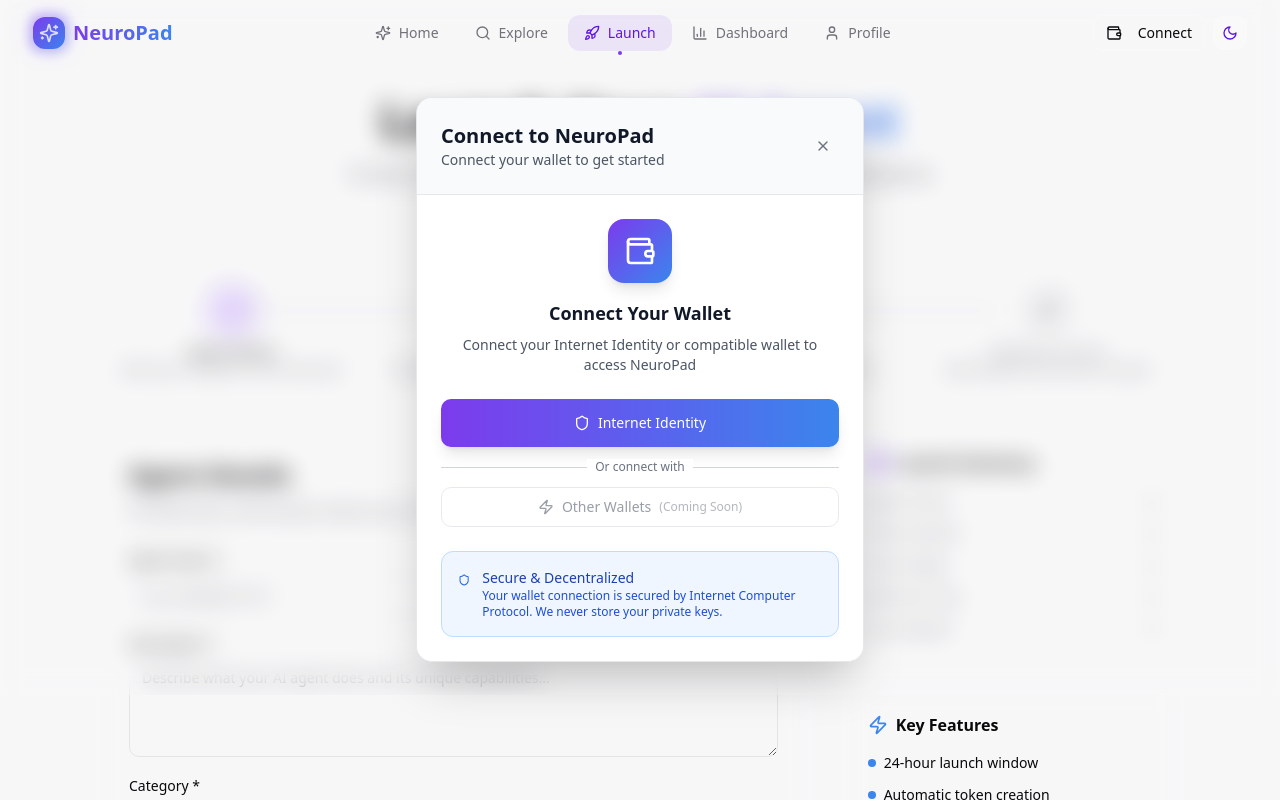
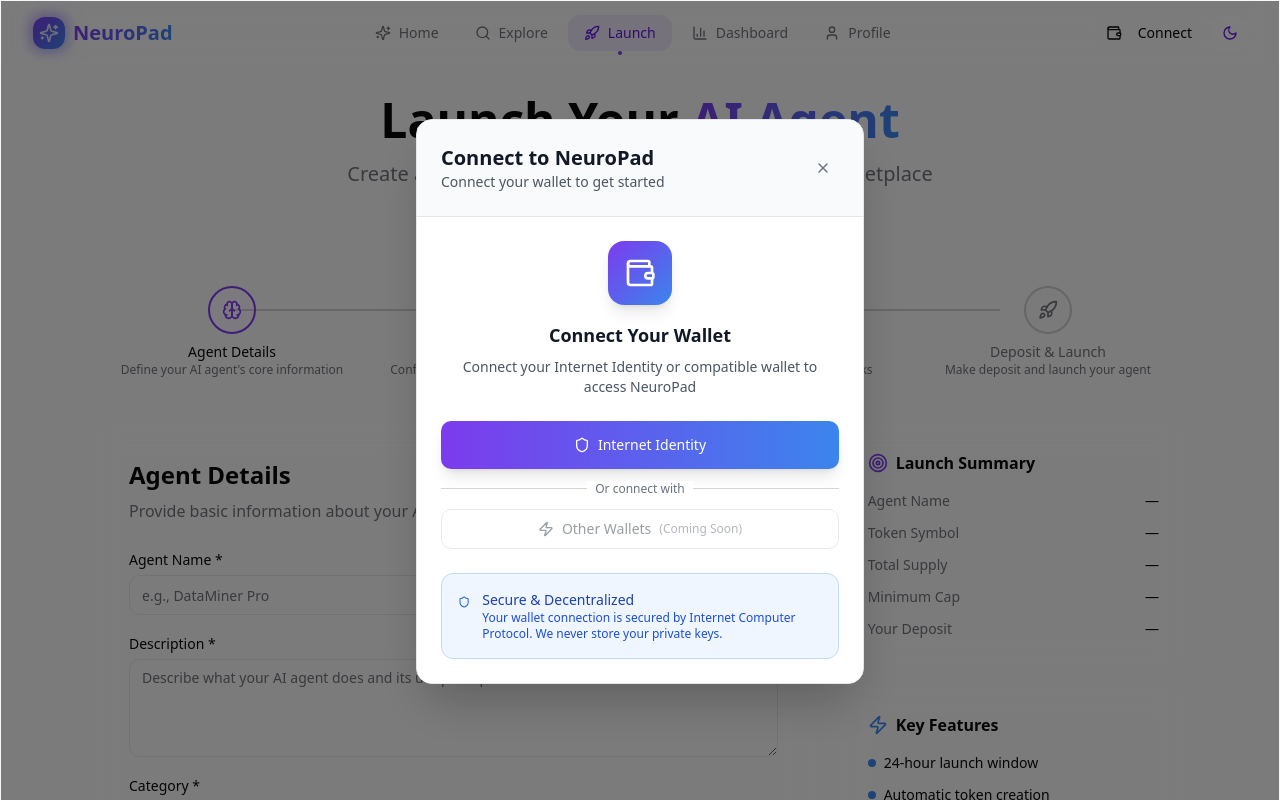
Before and after one commit to anish-singh-rawat/ICP-NeuroPad, a React (Vite) app in the folder src/NeuroPad_frontend/: page /launch in a window 1280 px wide. Both pictures are taken after a click on the button "Connect". Shown: the top 800 px of the page. Built offline with nearby package versions, Linux system fonts and the light colour scheme.

Commit message:
fix frontend : correct code for show the connect wallet model in frontend

```diff
--- a/src/NeuroPad_frontend/src/components/ConnectModal.tsx
+++ b/src/NeuroPad_frontend/src/components/ConnectModal.tsx
@@ -15,7 +15,6 @@
 import { Button } from "./ui/button";
 import { Input } from "./ui/input";
 import { Label } from "./ui/label";
-import { cn } from "../lib/utils";
 
 interface ConnectModalProps {
   isOpen: boolean;
@@ -83,7 +82,7 @@
 
   return (
     <AnimatePresence>
-      <div className="flex items-center justify-center p-4 sm:p-6 lg:p-8">
+      <div className="flex items-center justify-center h-screen bg-black/50 fixed inset-0 z-50">
         {/* Modal */}
         <motion.div
           initial={{ opacity: 0, scale: 0.9, y: 30 }}
```
